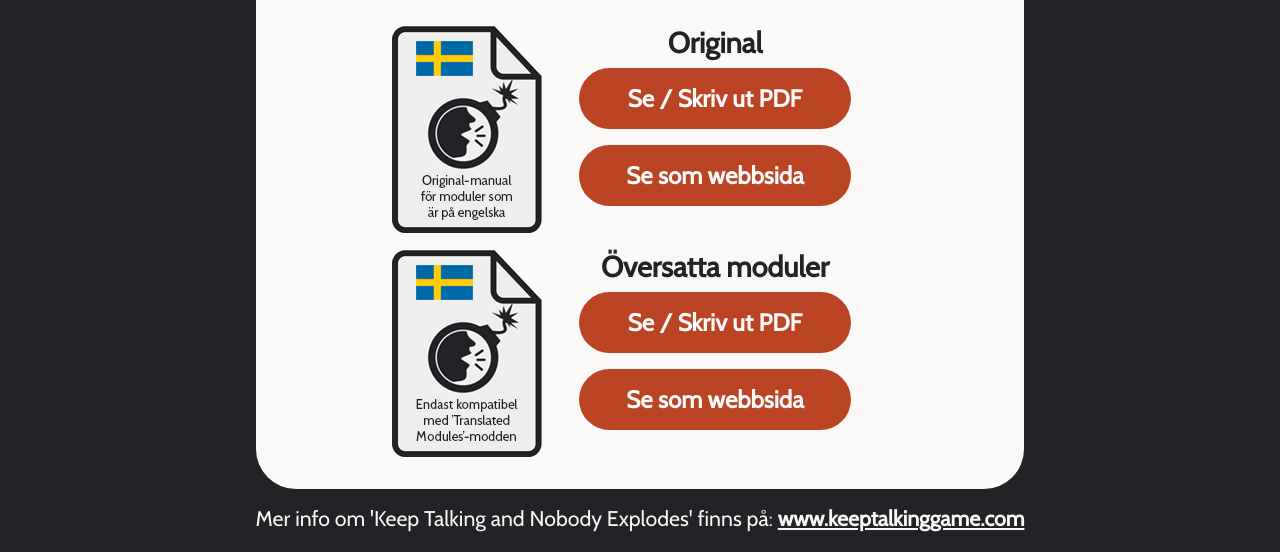
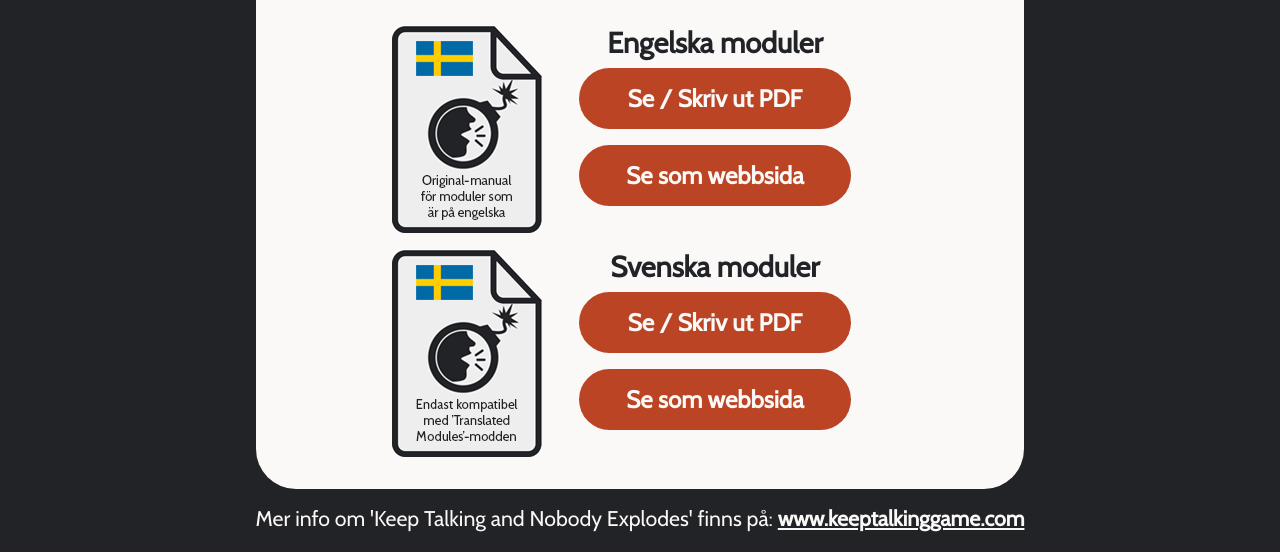
Before and after one commit to svenskbombmanual/svenskbombmanual.github.io, a plain HTML site: page index.html in a window 1280 px wide. Shown: the part 341-893 px from the top of the page. Drawn offline with Linux system fonts and the light colour scheme; a web font is replaced by a local one.

Commit message:
Uppdaterad huvudsida
Ändrade texterna "Original" och "Översatta moduler" till "Engelska
moduler" och "Svenska moduler" i huvudsidans index-fil

```diff
--- a/index.html
+++ b/index.html
@@ -21,14 +21,14 @@
 			<h2 class="first-in-section">Inofficiell Svensk Bombdesarmeringsmanual</h2>
 			<div class="main-manual-version manual-version">
 				<img src="kt-file-icon-opaque-1.png">
-				<h3>Original</h3>
+				<h3>Engelska moduler</h3>
 				<a href="Bomb_Defusal_Manual_Swedish.pdf" class="rounded"><span>Se / Skriv ut PDF</span></a><br>
 				<a href="manual/index.html" class="rounded"><span>Se som webbsida</span></a>
 				<div style="clear:both;"></div>
 			</div>
 			<div class="main-manual-version manual-version">
 				<img src="kt-file-icon-opaque-2.png">
-				<h3>Översatta moduler</h3>
+				<h3>Svenska moduler</h3>
 				<a href="Bomb_Defusal_Manual_Swedish_Translated_Modules.pdf" class="rounded"><span>Se / Skriv ut PDF</span></a><br>
 				<a href="modmanual/index.html" class="rounded"><span>Se som webbsida</span></a>
 				<div style="clear:both;"></div>
```
